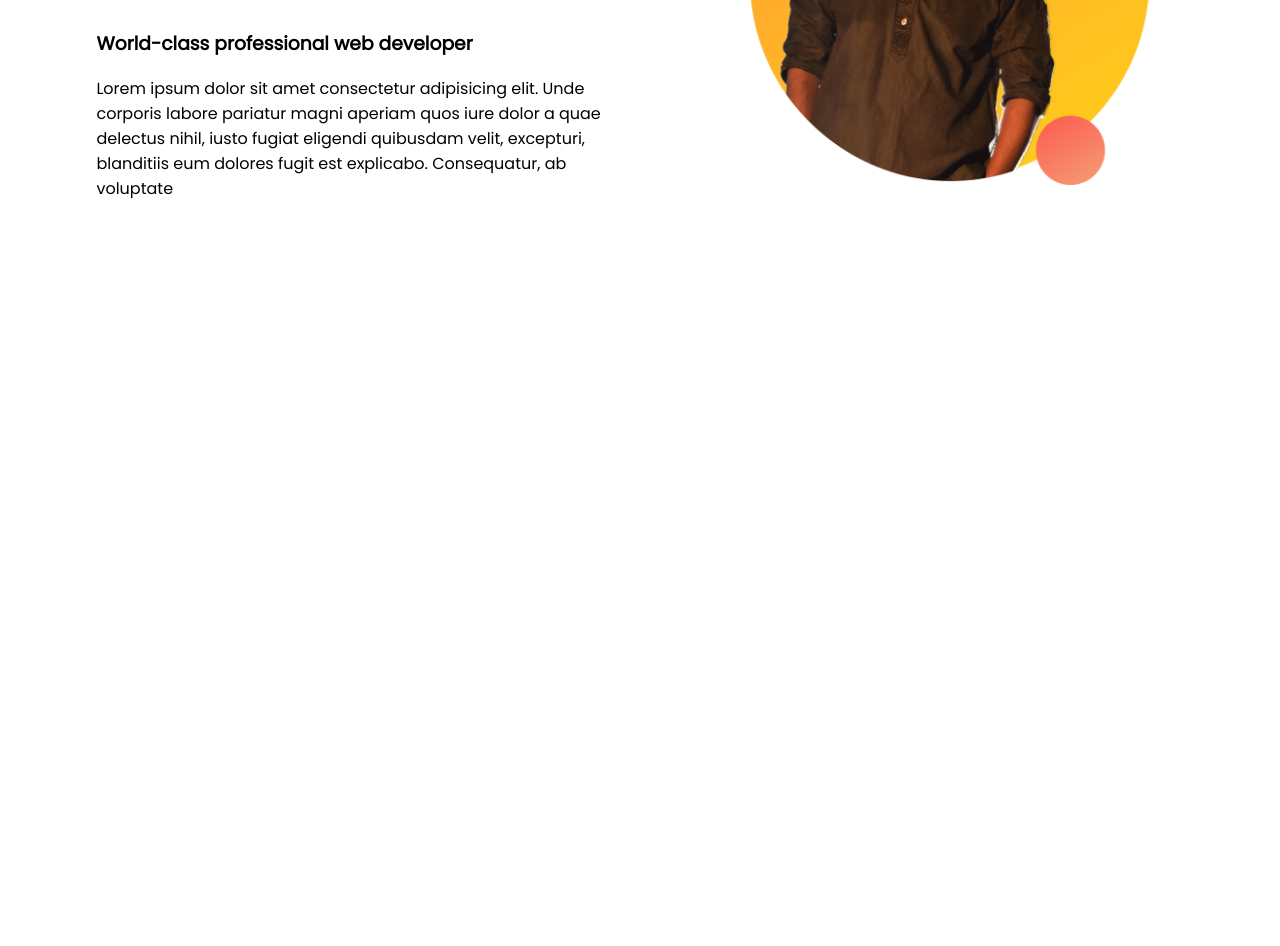
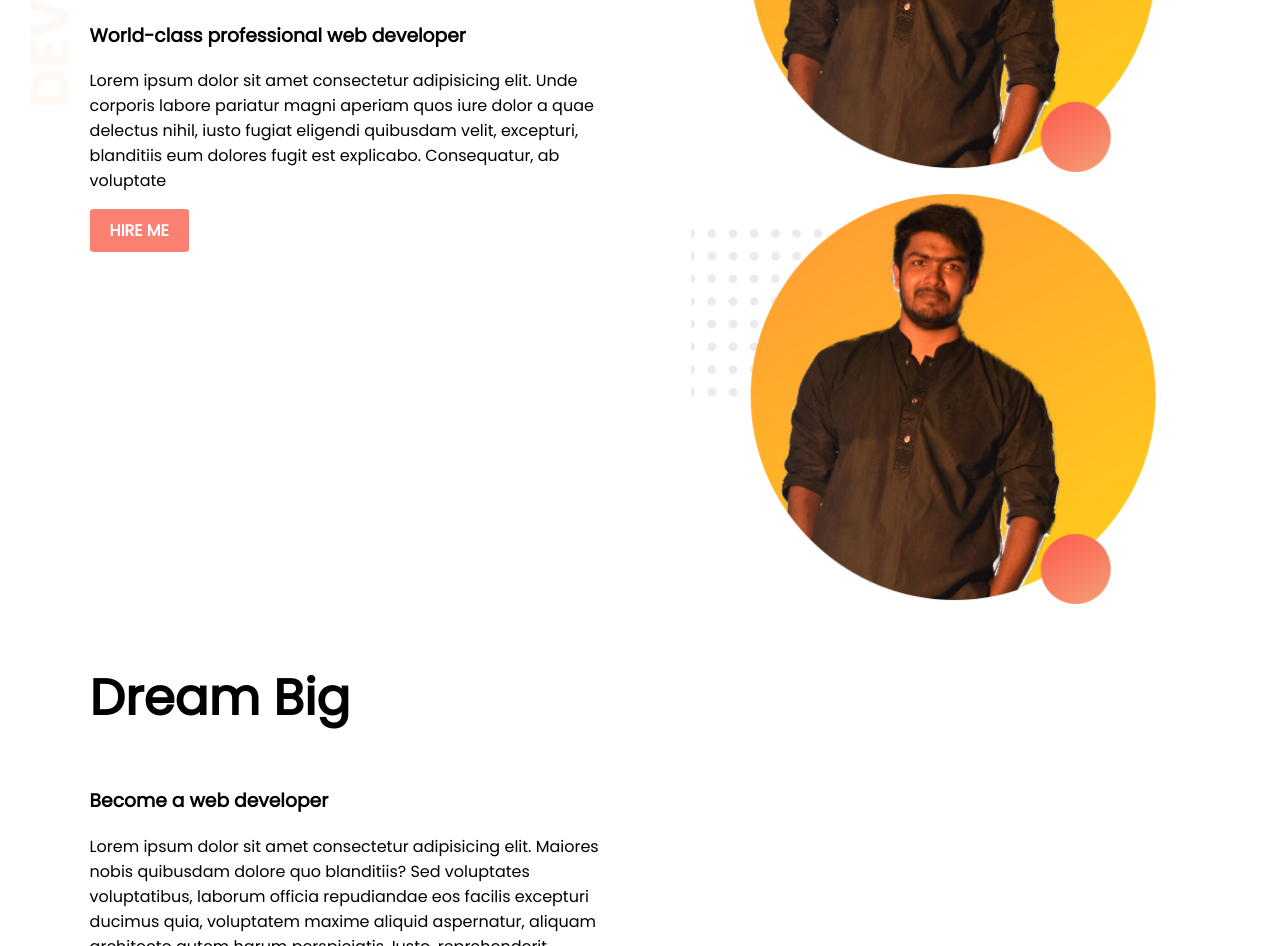
Before and after one commit to Robin-Milford/web-portfolio, a plain HTML site: page index.html in a window 1280 px wide. Shown: the part 254-1200 px from the top of the page. Before the commit the page ends 800 px from the top, so only its background shows below. Drawn offline with Linux system fonts and the light colour scheme.

Commit message:
added some file

```diff
--- a/index.html
+++ b/index.html
@@ -11,13 +11,18 @@
 </head>
 
 <body>
-    <section>
+
+    <section class="top-banner">
         <div class="half-width">
             <h1>Welcome to</h1>
             <h1> <span class="robin"> My Ever first</span> website</h1>
             <h3>World-class professional web developer</h3>
             <p>
                 Lorem ipsum dolor sit amet consectetur adipisicing elit. Unde corporis labore pariatur magni aperiam quos iure dolor a quae delectus nihil, iusto fugiat eligendi quibusdam velit, excepturi, blanditiis eum dolores fugit est explicabo. Consequatur, ab voluptate
+                <br>
+
+                <br>
+                <a class="link-button" target="blank" href="https://www.linkedin.com/in/rokonuzzaman-robin-2a9721186/"> HIRE ME </a>
 
             </p>
         </div>
@@ -25,6 +30,22 @@
             <img src="images/profile1.png" alt="">
 
         </div>
+        <section class="bottom-banner">
+            <div class="half-width">
+                <img src="images/profile1.png" alt="">
+
+            </div>
+            <div class="half-width">
+                <h1>Dream Big</h1>
+                <h3>Become a web developer</h3>
+                <p>
+                    Lorem ipsum dolor sit amet consectetur adipisicing elit. Maiores nobis quibusdam dolore quo blanditiis? Sed voluptates voluptatibus, laborum officia repudiandae eos facilis excepturi ducimus quia, voluptatem maxime aliquid aspernatur, aliquam architecto
+                    autem harum perspiciatis. Iusto, reprehenderit. Magni inventore alias pariatur eius necessitatibus nostrum rerum quos, recusandae consectetur beatae nobis quasi.
+                </p>
+
+            </div>
+
+        </section>
     </section>
 
 
--- a/style.css
+++ b/style.css
@@ -1,5 +1,11 @@
 body {
     font-family: 'Poppins', sans-serif;
+    margin: 0%;
+}
+
+section {
+    height: 500px;
+    padding-bottom: 200px;
 }
 
 h1 {
@@ -19,5 +25,20 @@ h1 {
 
 .half-width img {
     width: 100%;
-    padding-top: 5%;
+    padding-top: 3%;
 }
+
+.top-banner {
+    background-image: url("images/top-banner.png");
+    background-repeat: no-repeat;
+}
+
+.link-button {
+    text-decoration: none;
+    background-color: salmon;
+    padding: 10px 20px;
+    border-radius: 5%;
+    font-weight: 700;
+    color: white;
+    background-image: linear-gradient (45deg, lightSalmon, tomato)
+}
```
